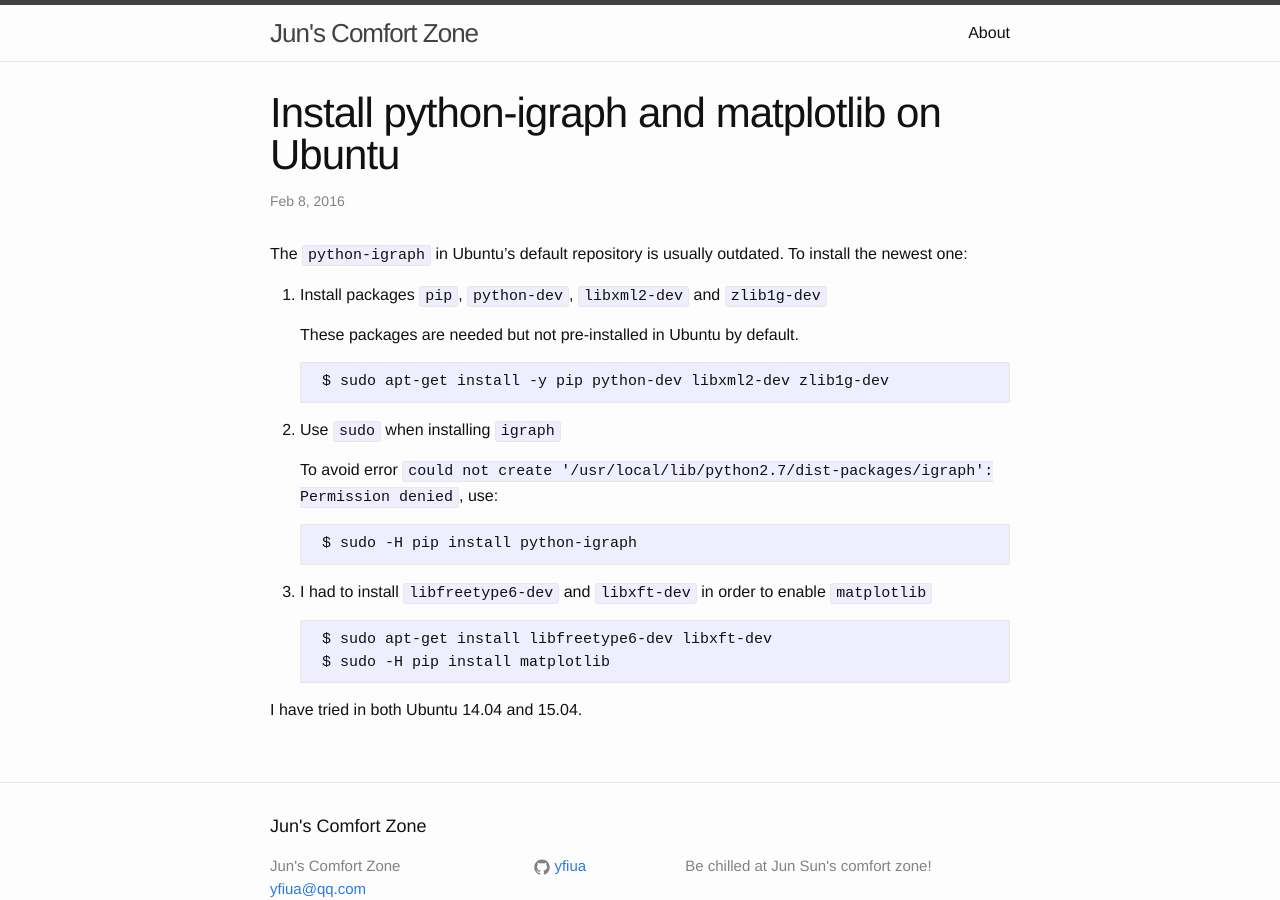
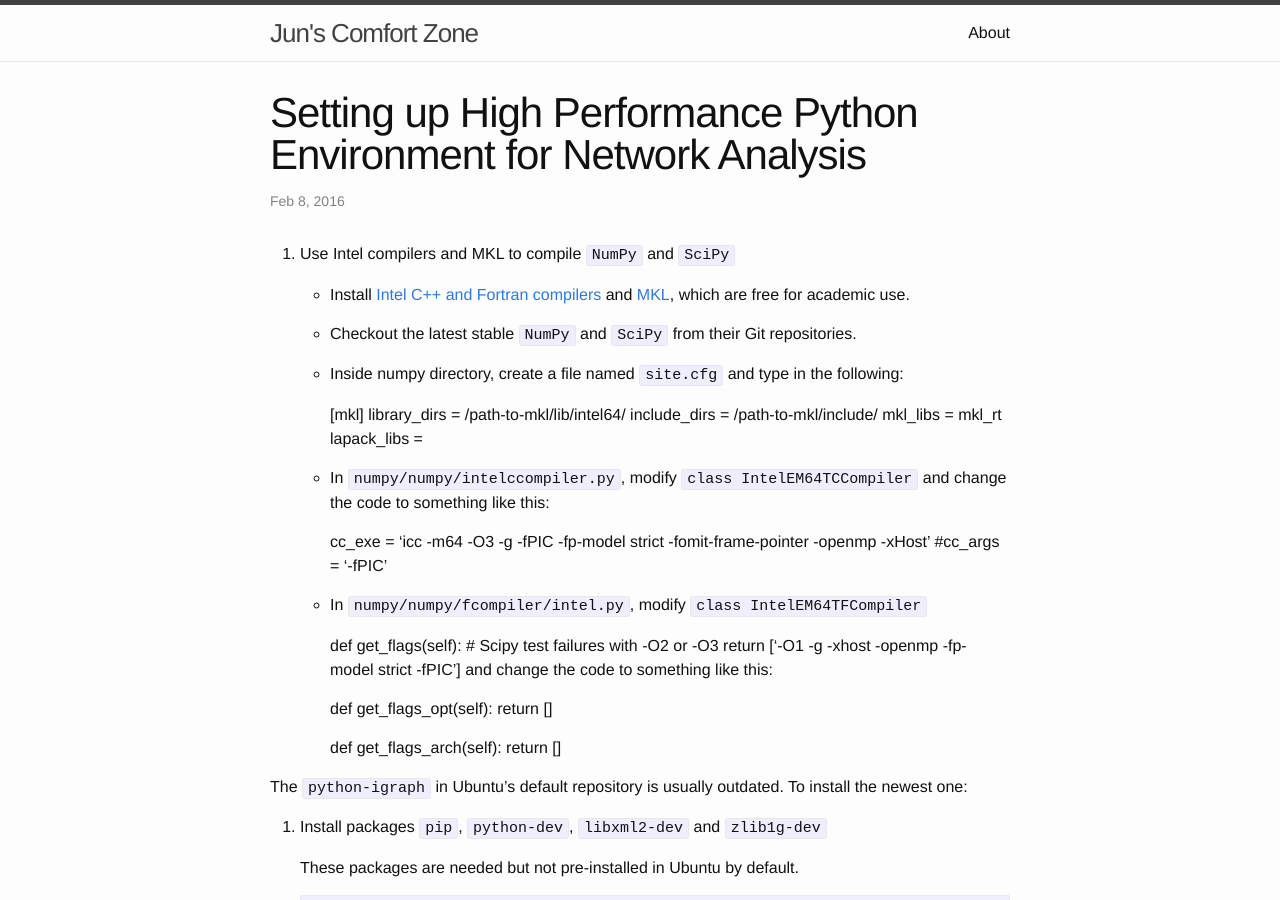
Before and after one commit to yfiua/yfiua.github.io, a Jekyll site: the page built from _posts/2016-02-08-install-python-igraph-matplotlib.markdown, in a window 1280 px wide and 900 px high. Built offline with Jekyll 4.4.1, drawn with Linux system fonts in a browser that asks for light colours; comment, search, counter and statistics services are not loaded.

Commit message:
update blog

```diff
--- a/_posts/2016-02-08-install-python-igraph-matplotlib.markdown
+++ b/_posts/2016-02-08-install-python-igraph-matplotlib.markdown
@@ -1,10 +1,45 @@
 ---
 layout: post
-title:  "Install python-igraph and matplotlib on Ubuntu"
+title:  "Setting up High Performance Python Environment for Network Analysis"
 date:   2016-02-08 16:00:00 +0100
 comments: true
 categories: tech
 ---
+
+1. Use Intel compilers and MKL to compile `NumPy` and `SciPy`
+
+    * Install [Intel C++ and Fortran compilers](https://software.intel.com/en-us/intel-compilers) and [MKL](https://software.intel.com/en-us/intel-mkl), which are free for academic use.
+
+    * Checkout the latest stable `NumPy` and `SciPy` from their Git repositories.
+
+    * Inside numpy directory, create a file named `site.cfg` and type in the following:
+
+        [mkl]
+        library_dirs = /path-to-mkl/lib/intel64/
+        include_dirs = /path-to-mkl/include/
+        mkl_libs = mkl_rt
+        lapack_libs =
+
+    * In `numpy/numpy/intelccompiler.py`, modify `class IntelEM64TCCompiler` and change the code to something like this:
+
+        cc_exe = 'icc -m64 -O3 -g -fPIC -fp-model strict -fomit-frame-pointer -openmp -xHost'
+        #cc_args = '-fPIC'
+
+    * In `numpy/numpy/fcompiler/intel.py`, modify `class IntelEM64TFCompiler`
+
+		def get_flags(self):
+			# Scipy test failures with -O2 or -O3
+			return ['-O1 -g -xhost -openmp -fp-model strict -fPIC'] and change the code to something like this:
+
+		def get_flags_opt(self):
+  			return []
+
+		def get_flags_arch(self):
+			return []
+
+
+
+
 
 The `python-igraph` in Ubuntu's default repository is usually outdated. To install the newest one:
 
```
